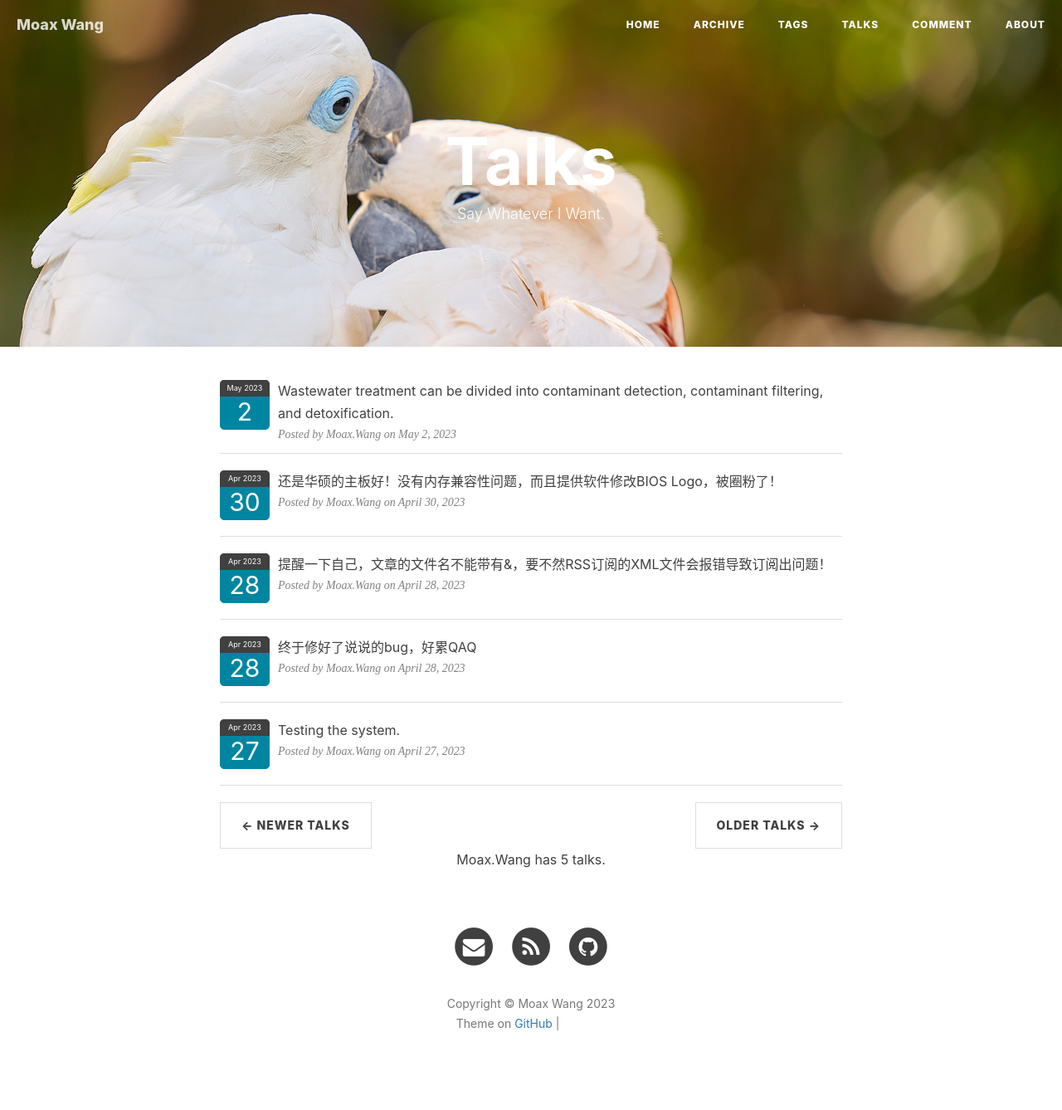
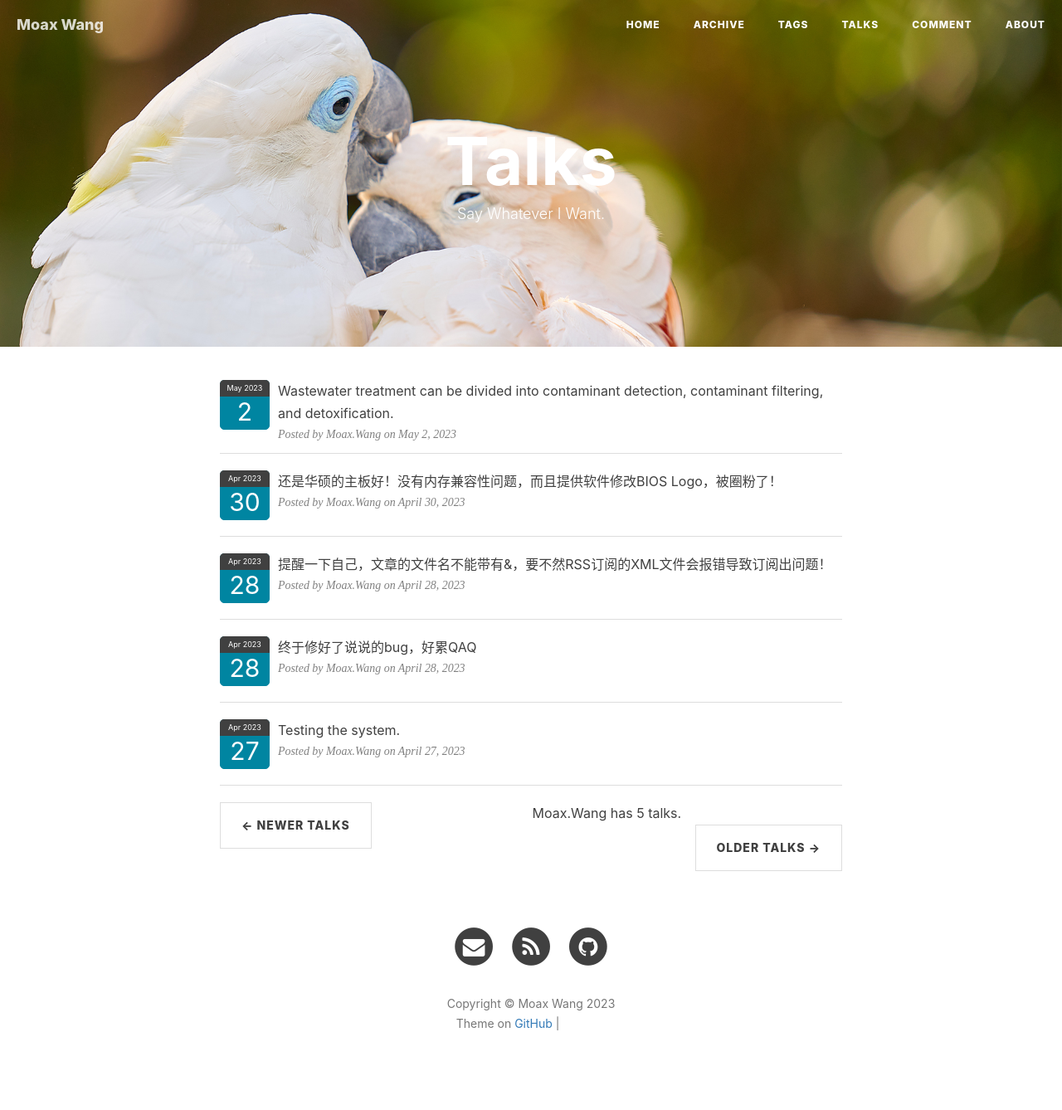
Before and after one commit to WinchellWang/winchellwang.github.io, a Jekyll site: the page built from 3talk.html, in a window 1280 px wide. Shown: the whole page at 83% size. Built offline with Jekyll 4.4.1, drawn with Linux system fonts in a browser that asks for light colours; nearby versions of some CDN libraries; comment, search, counter and statistics services are not loaded; some of the changed lines change nothing that is shown; grey boxes are pictures that could not be loaded.

Commit message:
Update 3talk.html

```diff
--- a/3talk.html
+++ b/3talk.html
@@ -98,15 +98,126 @@
     <li class="previous">
         <a class="hexo-douban-previouspage" href="javascript:;">&larr; Newer Talks</a>
     </li>
+    <div align="center">
+        Moax.Wang has
+        <script language="JavaScript">
+            var numitem3 = document.getElementById('my_talk').getElementsByClassName('hexo-talk-item').length;
+            document.write(numitem3)
+        </script> talks.
+    </div>
     <li class="next">
         <a class="hexo-douban-nextpage" href="javascript:;">Older Talks &rarr;</a>
     </li>
 </ul>
 
-<div align="center">
-    Moax.Wang has
-    <script language="JavaScript">
-        var numitem3 = document.getElementById('my_talk').getElementsByClassName('hexo-talk-item').length;
-        document.write(numitem3)
-    </script> talks.
-</div>
+<script>
+
+Element.prototype.siblings = function () {
+    var siblingElement = [];
+    var sibs = this.parentNode.children;
+    for (var i = 0; i < sibs.length; i++) {
+        if (sibs[i] !== this) {
+            siblingElement.push(sibs[i]);
+        }
+    }
+    return siblingElement;
+};
+
+function tabClick() {
+    //修改标签样式
+    this.classList.add('hexo-douban-active');
+    var sibs = this.siblings();
+    for (var j = 0; j < sibs.length; j++) {
+        sibs[j].classList.remove('hexo-douban-active');
+    }
+    //显示对应板块
+    var itemId = this.id.replace('tab', 'item');
+    var target = document.getElementById(itemId);
+    target.classList.remove('hexo-douban-hide');
+    target.classList.add('hexo-douban-show');
+    sibs = document.getElementById(itemId).siblings();
+    for (var k = 0; k < sibs.length; k++) {
+        sibs[k].classList.remove('hexo-douban-show');
+        sibs[k].classList.add('hexo-douban-hide');
+    }
+}
+var tabs = document.getElementsByClassName("hexo-douban-tab");
+for (var i = 0; i < tabs.length; i++) {
+    tabs[i].onclick = tabClick;
+    tabs[i].onclick.apply(tabs[i]);
+}
+tabs[2].click();
+
+var firstpages = document.getElementsByClassName("hexo-douban-firstpage");
+var previouspages = document.getElementsByClassName("hexo-douban-previouspage");
+var nextpages = document.getElementsByClassName("hexo-douban-nextpage");
+var lastpages = document.getElementsByClassName("hexo-douban-lastpage");
+var pagenums = document.getElementsByClassName("hexo-douban-pagenum");
+
+function makePageNum(num, arr) {
+    return (num + 1) + ' / ' + (Math.ceil(arr.length / 10 === 0 ? 1 : Math.ceil(arr.length / 10)));
+}
+
+function firstBtn() {
+    var sibs = this.parentNode.siblings();
+    displayPage(sibs, 0);
+    this.parentNode.getElementsByClassName('hexo-douban-pagenum')[0].innerText = makePageNum(0, sibs);
+}
+
+function previousBtn() {
+    var sibs = this.parentNode.siblings();
+    var currNum = this.parentNode.getElementsByClassName('hexo-douban-pagenum')[0].innerText;
+    currNum = currNum.substr(0, currNum.indexOf('/') - 1);
+    currNum = parseInt(currNum, 10) - 1;
+    if (currNum > 0) {
+        currNum--;
+    }
+    displayPage(sibs, currNum);
+    this.parentNode.getElementsByClassName('hexo-douban-pagenum')[0].innerText = makePageNum(currNum, sibs);
+}
+
+function nextBtn() {
+    var sibs = this.parentNode.siblings();
+    var currNum = this.parentNode.getElementsByClassName('hexo-douban-pagenum')[0].innerText;
+    currNum = currNum.substr(0, currNum.indexOf('/') - 1);
+    currNum = parseInt(currNum, 10) - 1;
+    if (currNum < Math.ceil(sibs.length / 10) - 1) {
+        currNum++;
+    }
+    displayPage(sibs, currNum);
+    this.parentNode.getElementsByClassName('hexo-douban-pagenum')[0].innerText = makePageNum(currNum, sibs);
+}
+
+function lastBtn() {
+    var sibs = this.parentNode.siblings();
+    displayPage(sibs, Math.ceil(sibs.length / 10) - 1);
+    this.parentNode.getElementsByClassName('hexo-douban-pagenum')[0].innerText = makePageNum(Math.ceil(sibs.length / 10) - 1 === -1 ? 0 : Math.ceil(sibs.length / 10) - 1, sibs);
+}
+
+function displayPage(arr, num) {
+    for (var i = 0; i < arr.length; i++) {
+        if (Math.floor(i / 10) === num) {
+            arr[i].classList.remove('hexo-douban-hide');
+            var img = arr[i].getElementsByTagName('img')[0];
+            img.src = img.getAttribute('data-src');
+        } else {
+            arr[i].classList.add('hexo-douban-hide');
+        }
+    }
+}
+
+for (var i = 0; i < firstpages.length; i++) {
+
+    //add listener
+    firstpages[i].onclick = firstBtn;
+    previouspages[i].onclick = previousBtn;
+    nextpages[i].onclick = nextBtn;
+    lastpages[i].onclick = lastBtn;
+
+    //set page num
+    var size = pagenums[i].parentNode.siblings().length;
+    pagenums[i].innerText = '1 / ' + (Math.ceil(size / 10) === 0 ? 1 : Math.ceil(size / 10));
+    firstpages[i].click();
+}
+
+</script>
```
